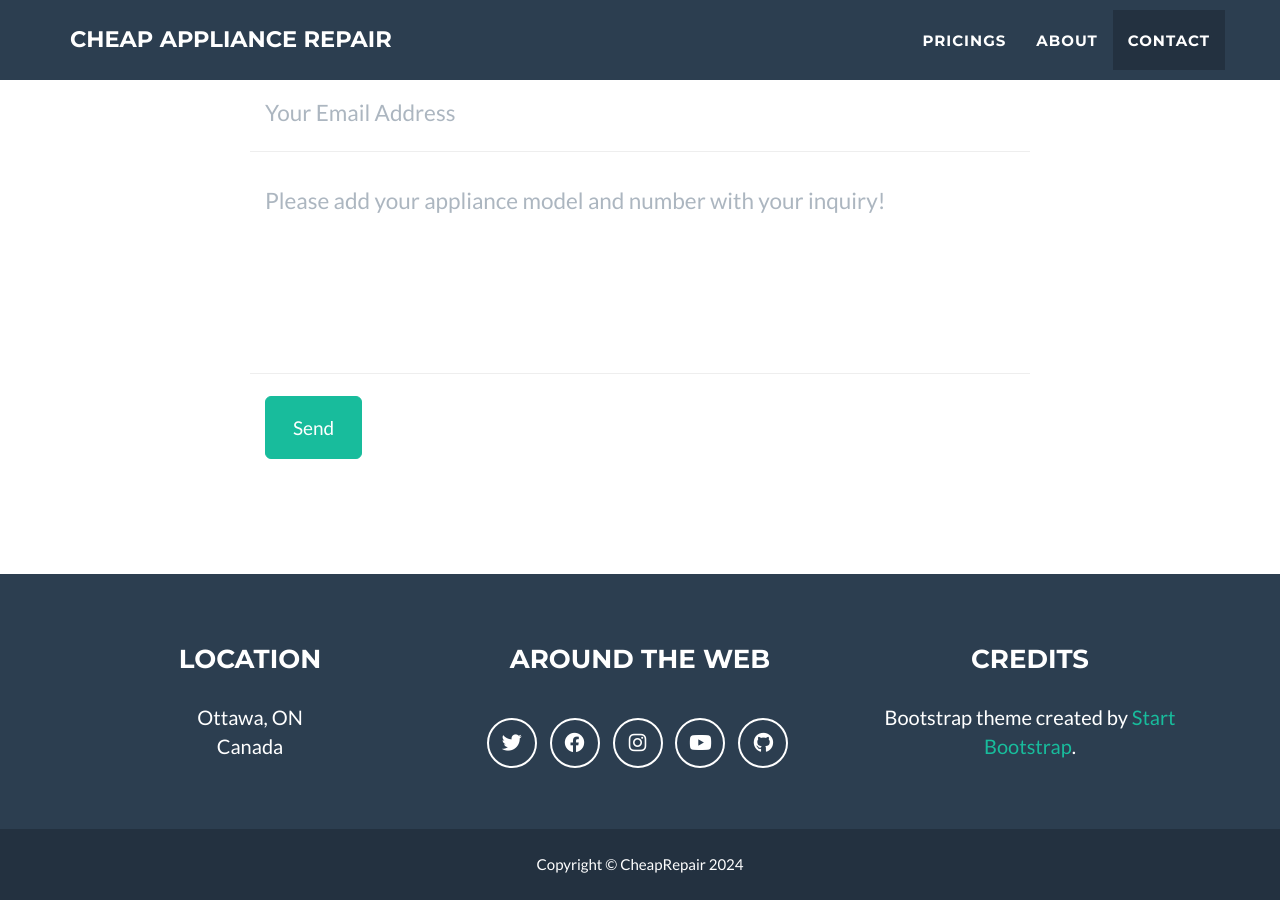
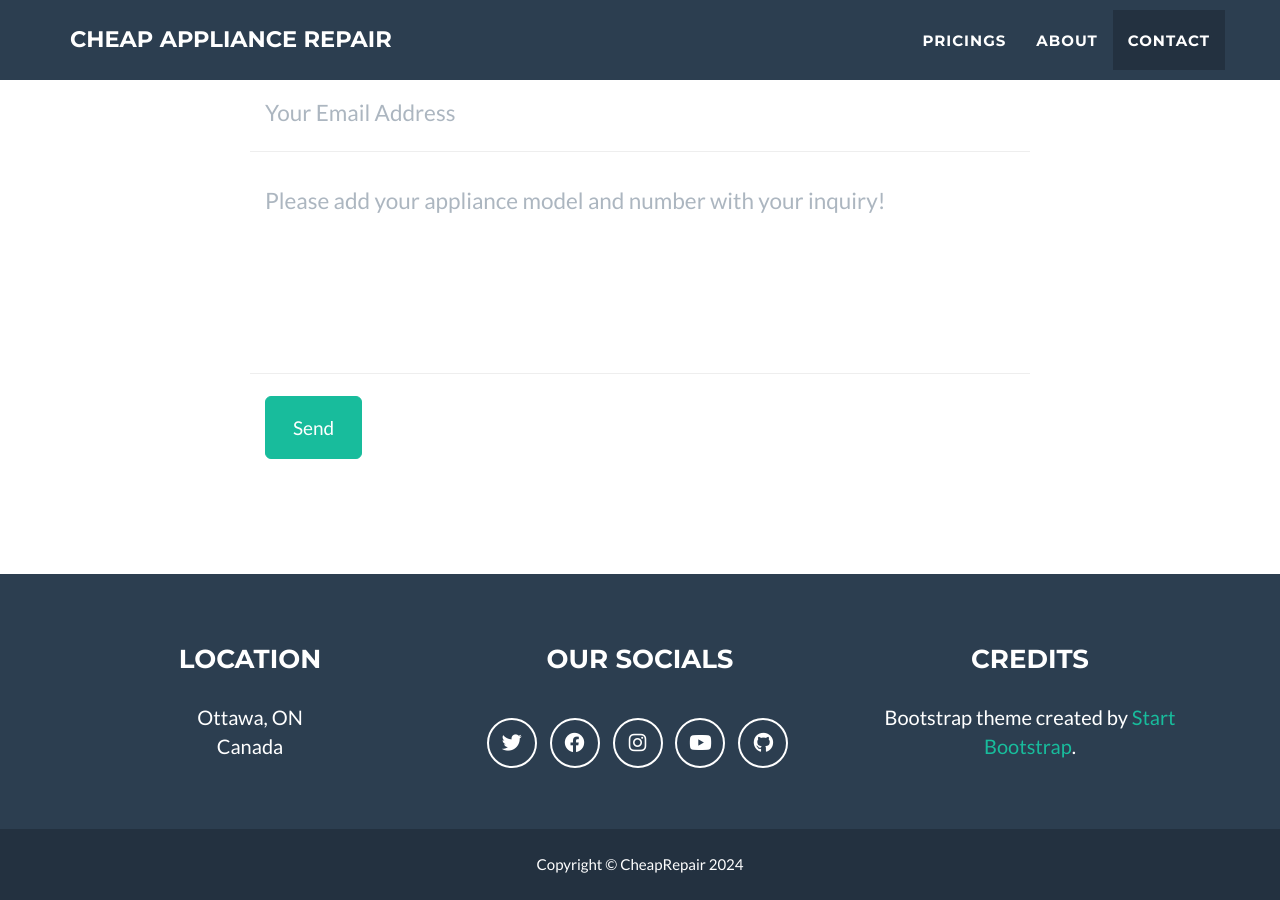
Before and after one commit to CheapRepair/CheapRepair.github.io, a Jekyll site: the page built from _posts/2014-07-18-project-1.markdown, in a window 1280 px wide and 900 px high, scrolled down 2702 px. Built offline with Jekyll 4.4.1, drawn with Linux system fonts in a browser that asks for light colours.

Commit message:
changed to Our Socials

```diff
--- a/_config.yml
+++ b/_config.yml
@@ -34,7 +34,7 @@ color:
 footer:
   copyright: CheapRepair
   location: Location
-  social: Around the Web
+  social: Our Socials
   credits: Credits
 
 # Social networks usernames (many more available: google-plus, flickr, dribbble, pinterest, instagram, tumblr, linkedin, etc.)
```
